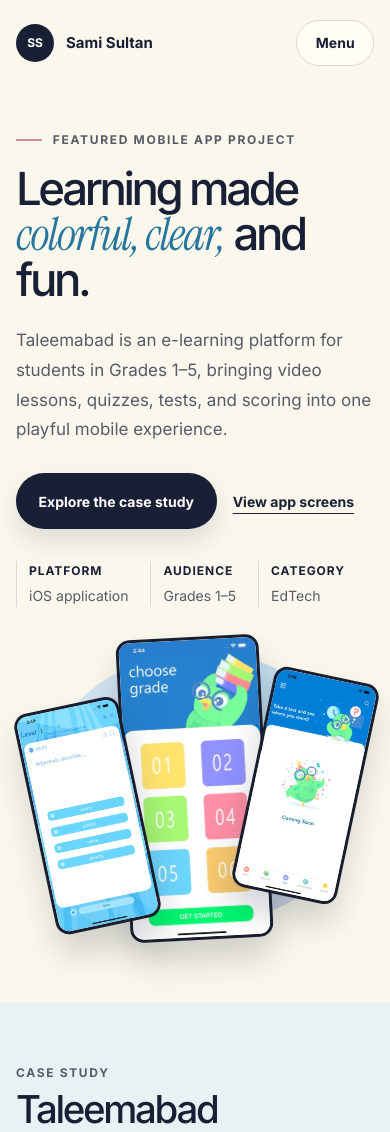
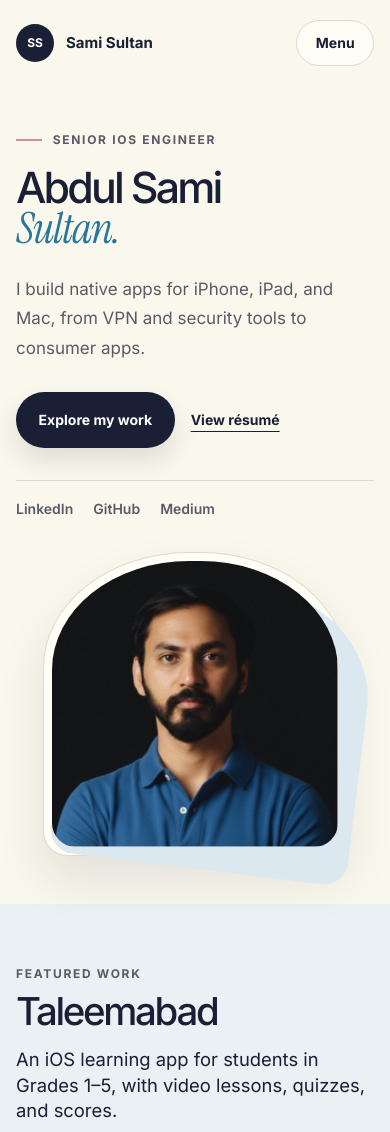
Before and after one commit to AbdulSami-Sultan/AbdulSami-Sultan.github.io, a plain HTML site: page index.html in a window 390 px wide. Shown: the top 1132 px of the page. Drawn offline with Linux system fonts and the light colour scheme.

Commit message:
Lead portfolio with personal branding

```diff
--- a/index.html
+++ b/index.html
@@ -3,9 +3,9 @@
 <head>
     <meta charset="utf-8">
     <meta name="viewport" content="width=device-width, initial-scale=1">
-    <meta name="description" content="Abdul Sami Sultan, Senior iOS Engineer. Explore Taleemabad and selected work in mobile development, VPN, and security.">
+    <meta name="description" content="Abdul Sami Sultan is a Senior iOS Engineer building native apps for iPhone, iPad, and Mac. Explore his work in VPN, security, and consumer apps.">
     <meta property="og:title" content="Abdul Sami Sultan — Senior iOS Engineer">
-    <meta property="og:description" content="Selected mobile engineering work, including the Taleemabad learning app.">
+    <meta property="og:description" content="Native apps for iPhone, iPad, and Mac, from VPN and security tools to consumer products.">
     <meta property="og:image" content="./Portrait/Abdul_Sami_Sultan.jpeg">
     <title>Abdul Sami Sultan — Senior iOS Engineer</title>
     <link rel="preconnect" href="https://fonts.googleapis.com">
@@ -22,9 +22,9 @@
             <a class="brand" href="#top"><span class="monogram" aria-hidden="true">SS</span> Sami Sultan</a>
             <button type="button" class="menu-toggle btn btn-ghost" aria-expanded="false" aria-controls="site-links" hidden>Menu</button>
             <div class="nav-links" id="site-links">
-                <a href="#case-study">Case study</a>
-                <a href="#projects">Projects</a>
+                <a href="#case-study">Work</a>
                 <a href="#about">About</a>
+                <a href="Resume/Abdul_Sami_Sultan_Resume.pdf">Résumé</a>
                 <a class="btn btn-ghost nav-contact" href="#contact">Work with me</a>
             </div>
         </nav>
@@ -32,36 +32,38 @@
     <main id="main">
         <section id="profile" class="hero shell" aria-labelledby="hero-title">
             <div class="hero-copy">
-                <p class="section-label">Featured mobile app project</p>
-                <h1 id="hero-title">Learning made <em>colorful, clear,</em> and fun.</h1>
-                <p class="hero-description">Taleemabad is an e-learning platform for students in Grades 1–5, bringing video lessons, quizzes, tests, and scoring into one playful mobile experience.</p>
+                <p class="section-label">Senior iOS Engineer</p>
+                <h1 id="hero-title">Abdul Sami <em>Sultan.</em></h1>
+                <p class="hero-description">I build native apps for iPhone, iPad, and Mac, from VPN and security tools to consumer apps.</p>
                 <div class="hero-actions">
-                    <a class="btn btn-primary" href="#case-study">Explore the case study</a>
+                    <a class="btn btn-primary" href="#case-study">Explore my work</a>
+                    <a class="text-link" href="Resume/Abdul_Sami_Sultan_Resume.pdf">View résumé</a>
+                </div>
+                <ul class="hero-socials" aria-label="Find me online">
+                    <li><a href="https://www.linkedin.com/in/abdulsami-sultan/">LinkedIn</a></li>
+                    <li><a href="https://github.com/abdulsami-sultan">GitHub</a></li>
+                    <li><a href="https://medium.com/@abdulsami923">Medium</a></li>
+                </ul>
+            </div>
+            <figure class="hero-portrait">
+                <img src="Portrait/Abdul_Sami_Sultan.jpeg" width="400" height="400" alt="Abdul Sami Sultan">
+            </figure>
+        </section>
+
+        <section id="case-study" class="case-study" aria-labelledby="case-title">
+            <div class="shell section-body">
+                <div class="case-intro">
+                    <div class="case-copy">
+                        <p class="section-label">Featured work</p>
+                        <h2 class="title" id="case-title">Taleemabad</h2>
+                        <p class="case-summary">An iOS learning app for students in Grades 1–5, with video lessons, quizzes, and scores.</p>
+                        <p>I contributed to the native iOS app during my internship at Orenda Project. My work included refactoring Swift code for readability and maintainability.</p>
                         <a class="text-link" href="#app-screens">View app screens</a>
                     </div>
-                <dl class="hero-meta">
-                    <div><dt>Platform</dt><dd>iOS application</dd></div>
-                    <div><dt>Audience</dt><dd>Grades 1–5</dd></div>
-                    <div><dt>Category</dt><dd>EdTech</dd></div>
-                </dl>
-            </div>
-            <div class="hero-art">
-                <img class="phone phone-left" src="assets/Taleemabad/Taleemabad%20-%20mcq%201.jpeg" width="300" height="649" alt="Taleemabad multiple-choice quiz">
-                <img class="phone phone-center" src="assets/Taleemabad/Taleemabad%20-%20grade%20selection.jpeg" width="300" height="649" alt="Taleemabad grade selection with colorful grade tiles">
-                <img class="phone phone-right" src="assets/Taleemabad/Taleemabad%20-%20coming%20soon.jpeg" width="300" height="649" alt="Taleemabad app screen featuring its illustrated mascot">
-            </div>
-        </section>
-
-        <section id="case-study" class="case-study">
-            <div class="shell section-body">
-                <div class="case-intro">
-                    <div>
-                        <p class="section-label">Case study</p>
-                        <h2 class="title">Taleemabad</h2>
-                    </div>
-                    <div>
-                        <p class="case-summary">Students pick a grade, watch a lesson, and check their understanding with quizzes and scores.</p>
-                        <p>I contributed to the native iOS app during my internship at Orenda Project. My work included refactoring Swift code for readability and maintainability.</p>
+                    <div class="case-art">
+                        <img loading="lazy" class="phone phone-left" src="assets/Taleemabad/Taleemabad%20-%20mcq%201.jpeg" width="300" height="649" alt="Taleemabad multiple-choice quiz">
+                        <img loading="lazy" class="phone phone-center" src="assets/Taleemabad/Taleemabad%20-%20grade%20selection.jpeg" width="300" height="649" alt="Taleemabad grade selection with colorful grade tiles">
+                        <img loading="lazy" class="phone phone-right" src="assets/Taleemabad/Taleemabad%20-%20coming%20soon.jpeg" width="300" height="649" alt="Taleemabad app screen featuring its illustrated mascot">
                     </div>
                 </div>
                 <div id="app-screens" class="screen-grid">
@@ -86,7 +88,7 @@
             <h2 class="title">More projects</h2>
             <div class="projects-grid">
                 <div class="project-card">
-                    <img src="./assets/project1.png" alt="ABB Quiz App" class="project-img" loading="lazy">
+                    <img src="assets/Project%20Catalog/project1.png" alt="ABB Quiz App" class="project-img" loading="lazy">
                     <div class="project-info">
                         <h3 class="project-name">ABB Quiz App</h3>
                         <div class="tech-tags">
@@ -98,7 +100,7 @@
                     </div>
                 </div>
                 <div class="project-card">
-                    <img src="./assets/project2.png" alt="OysterVPN" class="project-img" loading="lazy">
+                    <img src="assets/Project%20Catalog/project2.png" alt="OysterVPN" class="project-img" loading="lazy">
                     <div class="project-info">
                         <h3 class="project-name">OysterVPN</h3>
                         <div class="tech-tags">
@@ -110,7 +112,7 @@
                     </div>
                 </div>
                 <div class="project-card">
-                    <img src="./assets/project3.png" alt="Sanatkar" class="project-img" loading="lazy">
+                    <img src="assets/Project%20Catalog/project3.png" alt="Sanatkar" class="project-img" loading="lazy">
                     <div class="project-info">
                         <h3 class="project-name">Sanatkar</h3>
                         <div class="tech-tags">
@@ -120,7 +122,7 @@
                     </div>
                 </div>
                 <div class="project-card">
-                    <img src="./assets/project5.png" alt="Social Media App" class="project-img" loading="lazy">
+                    <img src="assets/Project%20Catalog/project5.png" alt="Social Media App" class="project-img" loading="lazy">
                     <div class="project-info">
                         <h3 class="project-name">Social Media App</h3>
                         <div class="tech-tags">
@@ -136,19 +138,14 @@
         <section class="shell section-body" id="about">
             <p class="section-label">Get To Know More</p>
             <h2 class="title">About Me</h2>
-            <div class="section-container">
-                <div class="about-pic-wrapper">
-                    <img src="./Portrait/Abdul_Sami_Sultan.jpeg" alt="About Me" class="about-pic">
-                </div>
-                <div class="about-details-container">
             <div class="about-containers">
                 <div class="details-container">
-                            <img src="./assets/experience.png" alt="Experience" class="icon stat-icon">
+                    <img src="assets/icons/experience.png" alt="Experience" class="icon stat-icon">
                     <h3>Experience</h3>
                     <p>5+ Years<br>Senior iOS Engineer</p>
                 </div>
                 <div class="details-container">
-                            <img src="./assets/education.png" alt="Education" class="icon stat-icon">
+                    <img src="assets/icons/education.png" alt="Education" class="icon stat-icon">
                     <h3>Education</h3>
                     <p>BSc CS · DHA Suffa University<br><br>MSc CS · IBA Karachi<br>CGPA 3.2</p>
                 </div>
@@ -160,8 +157,6 @@
                 <a class="btn btn-primary" href="Resume/Abdul_Sami_Sultan_Resume.pdf">View résumé</a>
                 <a class="text-link" href="https://github.com/abdulsami-sultan">GitHub</a>
                 <a class="text-link" href="https://medium.com/@abdulsami923">Medium</a>
-                    </div>
-                </div>
             </div>
         </section>
 
@@ -287,12 +282,12 @@
             <h2 class="title">Contact Me</h2>
             <div class="contact-card">
                 <div class="contact-row">
-                    <img src="./assets/email.png" alt="Email" class="icon contact-icon">
+                    <img src="assets/icons/email.png" alt="Email" class="icon contact-icon">
                     <a href="mailto:abdulsami923@gmail.com">abdulsami923@gmail.com</a>
                 </div>
                 <div class="contact-divider"></div>
                 <div class="contact-row">
-                    <img src="./assets/linkedin.png" alt="LinkedIn" class="icon contact-icon">
+                    <img src="assets/icons/linkedin.png" alt="LinkedIn" class="icon contact-icon">
                     <a href="https://www.linkedin.com/in/abdulsami-sultan/">LinkedIn Profile</a>
                 </div>
             </div>
--- a/mediaqueries.css
+++ b/mediaqueries.css
@@ -1,8 +1,9 @@
 @media (max-width: 54rem) {
-    .hero { grid-template-columns: 1fr; padding-top: 2.75rem; }
+    .hero { grid-template-columns: 1fr; min-height: auto; gap: 2rem; padding-top: 2.75rem; }
     .hero-copy { max-width: 38rem; }
-    .hero-art { width: min(100%, 33rem); justify-self: center; }
+    .case-art { width: min(100%, 33rem); justify-self: center; }
     .case-intro { grid-template-columns: 1fr; }
+    .hero-portrait { width: min(85%, 20rem); }
 }
 
 @media (max-width: 40rem) {
@@ -11,13 +12,13 @@
     .nav-links { width: 100%; align-items: flex-start; gap: .75rem; }
     .nav-links a { min-height: 2.75rem; display: inline-flex; align-items: center; }
     .nav-links.is-enhanced { flex-direction: column; border-top: 1px solid var(--line); padding-top: .75rem; }
-    .hero h1 { font-size: clamp(2.85rem, 10.5vw, 4rem); }
+    .hero h1 { font-size: clamp(2.6rem, 11vw, 4.25rem); }
     .hero-actions, .about-links { column-gap: 1rem; }
     .screen-grid { gap: .5rem; }
     .screen-grid figure { padding: .5rem; }
     .screen-grid figcaption { font-size: .8125rem; line-height: 1.35; }
-    .projects-grid, .skills-grid, .section-container { grid-template-columns: 1fr; }
-    .about-pic { max-width: 17rem; }
+    .projects-grid, .skills-grid { grid-template-columns: 1fr; }
+    .about-containers { grid-template-columns: 1fr; }
     .footer-inner { align-items: flex-start; flex-direction: column; }
 }
 
--- a/style.css
+++ b/style.css
@@ -60,31 +60,68 @@ section[id], #app-screens { scroll-margin-top: 1rem; }
 
 .hero {
     display: grid;
-    grid-template-columns: minmax(0, 1fr) minmax(0, 1.08fr);
+    grid-template-columns: minmax(0, 1.18fr) minmax(0, 1fr);
     gap: clamp(1rem, 3vw, 3rem);
     align-items: center;
-    padding-block: clamp(3rem, 6vw, 6rem);
+    min-height: min(42rem, calc(100svh - 5.5rem));
+    padding-block: clamp(3rem, 7vw, 6.5rem);
 }
 .section-label { color: var(--muted); font-size: .75rem; font-weight: 700; text-transform: uppercase; letter-spacing: .14em; }
 .hero .section-label { display: flex; align-items: center; gap: .65rem; }
 .hero .section-label::before { content: ""; width: 1.65rem; height: 2px; background: var(--rose); }
 .hero h1 {
     margin-top: 1rem;
-    font-size: clamp(3.2rem, 5.75vw, 5.2rem);
+    font-size: clamp(3.5rem, 7.3vw, 7.25rem);
     line-height: .99;
-    letter-spacing: -.075em;
+    letter-spacing: -.065em;
     font-weight: 500;
 }
-.hero h1 em { font-family: var(--serif); color: var(--blue); font-weight: 400; letter-spacing: -.035em; }
+.hero h1 em { display: block; font-family: var(--serif); color: var(--blue); font-weight: 400; letter-spacing: -.035em; }
 .hero-description { max-width: 34rem; margin-top: 1.5rem; font-size: 1.0625rem; color: var(--muted); line-height: 1.75; }
 .hero-actions, .about-links { flex-wrap: wrap; gap: .625rem 1.5rem; margin-top: 1.75rem; }
 .hero-actions .btn { min-height: 3.5rem; padding-inline: 1.35rem; box-shadow: 0 .75rem 1.5rem #191f3520; }
-.hero-meta { display: flex; flex-wrap: wrap; gap: .75rem 1.375rem; margin-top: 2rem; }
-.hero-meta div { border-left: 1px solid var(--line); padding-left: .75rem; }
-.hero-meta dt { font-size: .75rem; letter-spacing: .08em; text-transform: uppercase; font-weight: 700; }
-.hero-meta dd { margin-top: .2rem; color: var(--muted); font-size: .875rem; }
-.hero-art { position: relative; isolation: isolate; aspect-ratio: 1.08; }
-.hero-art::before {
+.hero-socials {
+    display: flex;
+    flex-wrap: wrap;
+    gap: .5rem 1.25rem;
+    margin: 2rem 0 0;
+    padding: 1rem 0 0;
+    border-top: 1px solid var(--line);
+    list-style: none;
+    color: var(--muted);
+    font-size: .875rem;
+    font-weight: 600;
+}
+.hero-socials a { text-decoration: none; }
+.hero-socials a:hover { color: var(--blue); text-decoration: underline; }
+.hero-portrait {
+    position: relative;
+    isolation: isolate;
+    width: min(88%, 25rem);
+    justify-self: center;
+    padding: .5rem;
+    border: 1px solid var(--line);
+    border-radius: 48% 48% 1.5rem 1.5rem / 38% 38% 1.5rem 1.5rem;
+    background: var(--surface);
+    box-shadow: 0 1.5rem 3rem #191f351a;
+}
+.hero-portrait::before {
+    content: "";
+    position: absolute;
+    z-index: -1;
+    inset: 8% -6% -5% 7%;
+    border-radius: inherit;
+    background: #dce8f0;
+    transform: rotate(7deg);
+}
+.hero-portrait img {
+    width: 100%;
+    border-radius: inherit;
+    aspect-ratio: 1;
+    object-fit: cover;
+}
+.case-art { position: relative; isolation: isolate; aspect-ratio: 1.08; }
+.case-art::before {
     content: "";
     position: absolute;
     inset: 9% 7% 9% 8%;
@@ -105,10 +142,12 @@ section[id], #app-screens { scroll-margin-top: 1rem; }
 .phone-right { width: 30%; top: 15%; right: 4%; transform: rotate(12deg); z-index: 1; }
 
 .case-study { background: #e9f1f4; }
-.case-intro { display: grid; grid-template-columns: 1fr 1fr; gap: 1.5rem 3rem; align-items: start; }
+.case-intro { display: grid; grid-template-columns: 1fr 1fr; gap: 1.5rem 3rem; align-items: center; }
 .title { font-size: clamp(2.4rem, 5vw, 4.25rem); font-weight: 500; line-height: 1.05; letter-spacing: -.06em; margin: .4rem 0 1.75rem; }
 .case-intro .title { margin-bottom: 0; }
-.case-intro p + p { margin-top: .65rem; }
+.case-copy .case-summary { margin-top: 1rem; }
+.case-copy p + p { margin-top: .65rem; }
+.case-copy .text-link { display: inline-block; margin-top: .65rem; }
 .case-summary { font-size: clamp(1.15rem, 2vw, 1.5rem); line-height: 1.4; }
 .screen-grid, .projects-grid, .skills-grid { display: grid; gap: 1rem; }
 .screen-grid { grid-template-columns: repeat(3, minmax(0, 1fr)); margin-top: 2rem; }
@@ -133,8 +172,6 @@ section[id], #app-screens { scroll-margin-top: 1rem; }
 .project-btn { margin-top: 1rem; }
 
 #about, #experience, #work-experience, #contact { border-top: 1px solid var(--line); }
-.section-container { display: grid; grid-template-columns: minmax(0, 1fr) minmax(0, 2fr); gap: 2rem; align-items: center; }
-.about-pic { width: 100%; aspect-ratio: 1; object-fit: cover; border-radius: var(--radius); }
 .about-containers { display: grid; grid-template-columns: repeat(2, minmax(0, 1fr)); gap: .75rem; margin-bottom: 1rem; }
 .icon { width: 1.5rem; height: 1.5rem; object-fit: contain; }
 .stat-icon, .contact-icon { filter: brightness(0) saturate(100%); }
```
Also changed, not shown: assets/Project Catalog/project1.png (renamed from assets/project1.png), assets/Project Catalog/project2.png (renamed from assets/project2.png), assets/Project Catalog/project3.png (renamed from assets/project3.png), assets/Project Catalog/project5.png (renamed from assets/project5.png), assets/icons/education.png (renamed from assets/education.png), assets/icons/email.png (renamed from assets/email.png), assets/icons/experience.png (renamed from assets/experience.png), assets/icons/linkedin.png (renamed from assets/linkedin.png). Lines whose indentation alone changed are shown as unchanged.
